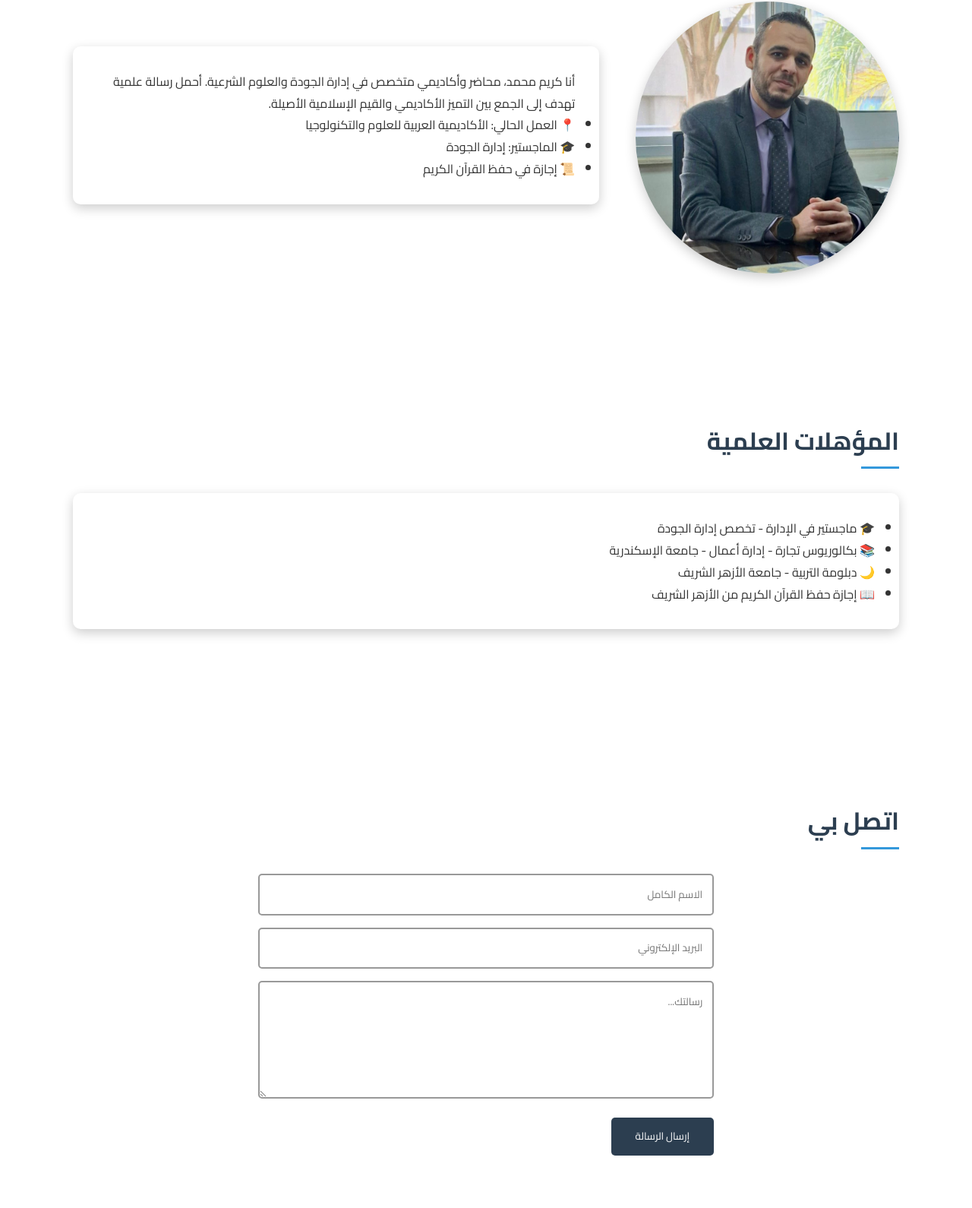
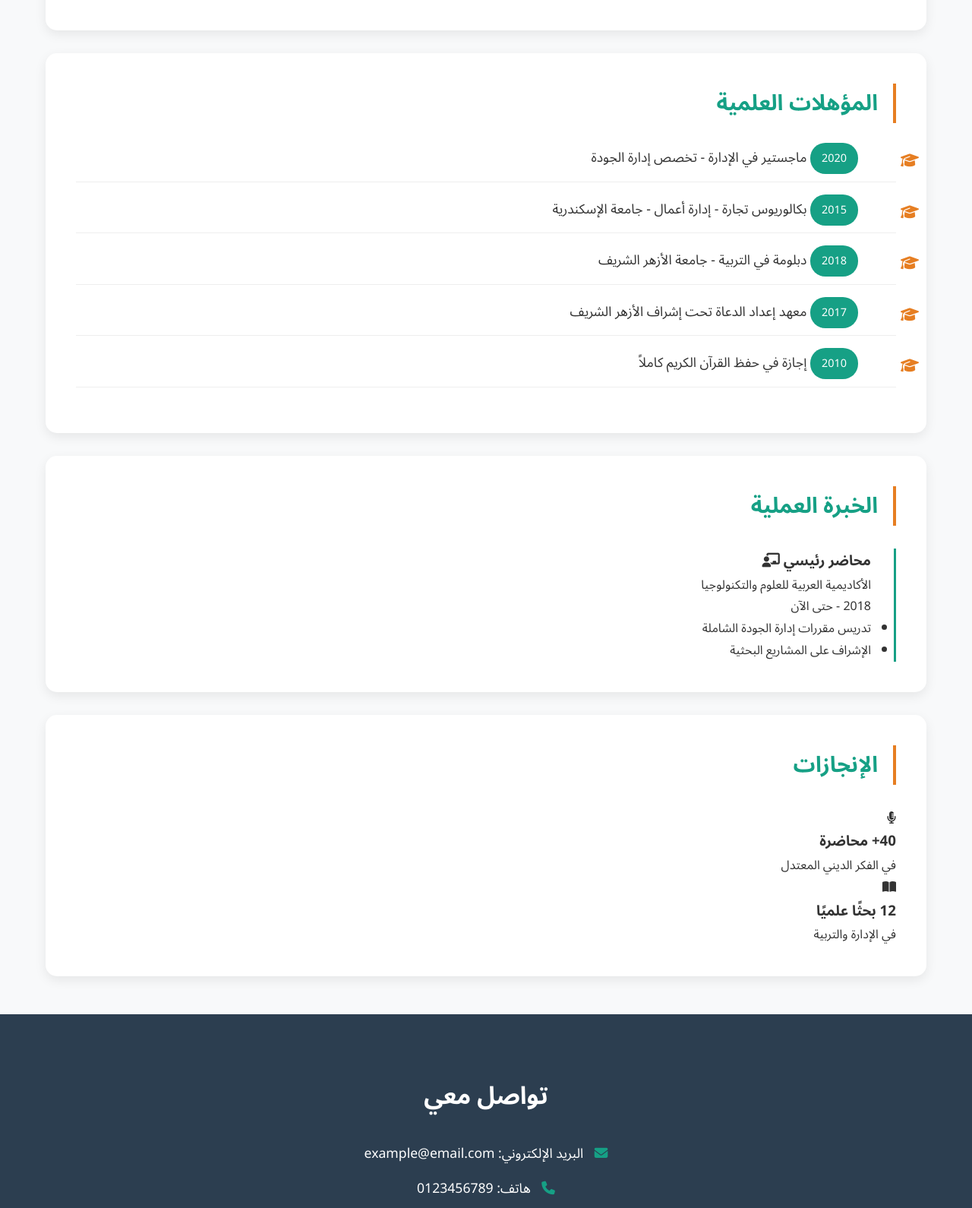
Before and after one commit to MohamedAdelMohamedMetwaley/kareem_portfolio, a plain HTML site: page index.html in a window 1280 px wide. Shown: the part 775-2365 px from the top of the page at 76% size. Drawn offline with Linux system fonts and the light colour scheme.

Commit message:
the third design

```diff
--- a/index.html
+++ b/index.html
@@ -3,91 +3,258 @@
   <head>
     <meta charset="UTF-8" />
     <meta name="viewport" content="width=device-width, initial-scale=1.0" />
-    <title>موقع كريم محمد</title>
+    <title>الموقع الشخصي - كريم محمد</title>
+    <link
+      href="https://fonts.googleapis.com/css2?family=Noto+Sans+Arabic:wght@300;400;600;700&display=swap"
+      rel="stylesheet"
+    />
     <link
       rel="stylesheet"
-      href="https://fonts.googleapis.com/css2?family=Cairo:wght@400;600;700&display=swap"
+      href="https://cdnjs.cloudflare.com/ajax/libs/font-awesome/6.4.0/css/all.min.css"
     />
-    <link rel="icon" type="image/svg+xml" href="/public/k.png" />
-    <link rel="stylesheet" href="./styles.css" />
+    <style>
+      :root {
+        --primary-color: #2c3e50;
+        --secondary-color: #16a085;
+        --accent-color: #e67e22;
+        --text-color: #333;
+      }
+
+      * {
+        margin: 0;
+        padding: 0;
+        box-sizing: border-box;
+        font-family: "Noto Sans Arabic", sans-serif;
+      }
+
+      body {
+        background-color: #f8f9fa;
+        line-height: 1.8;
+        color: var(--text-color);
+      }
+
+      .container {
+        max-width: 1200px;
+        margin: 0 auto;
+        padding: 20px;
+      }
+
+      header {
+        background: linear-gradient(135deg, var(--primary-color), #34495e);
+        color: white;
+        text-align: center;
+        padding: 80px 0;
+        box-shadow: 0 5px 15px rgba(0, 0, 0, 0.2);
+      }
+
+      .profile-img {
+        width: 220px;
+        height: 220px;
+        border-radius: 50%;
+        margin: 20px auto;
+        border: 5px solid rgba(255, 255, 255, 0.2);
+        box-shadow: 0 10px 30px rgba(0, 0, 0, 0.2);
+        transition: transform 0.3s ease;
+      }
+
+      .profile-img:hover {
+        transform: scale(1.05);
+      }
+
+      h1 {
+        font-size: 2.5rem;
+        margin-bottom: 15px;
+        letter-spacing: -1px;
+      }
+
+      .section {
+        background-color: white;
+        margin: 30px 0;
+        padding: 40px;
+        border-radius: 15px;
+        box-shadow: 0 5px 15px rgba(0, 0, 0, 0.08);
+        transition: transform 0.3s ease;
+      }
+
+      .section:hover {
+        transform: translateY(-5px);
+      }
+
+      h2 {
+        color: var(--secondary-color);
+        font-size: 1.8rem;
+        border-right: 4px solid var(--accent-color);
+        padding-right: 20px;
+        margin-bottom: 30px;
+        position: relative;
+      }
+
+      .qualification-list {
+        list-style: none;
+        font-size: 1.1rem;
+      }
+
+      .qualification-list li {
+        margin-bottom: 20px;
+        padding-right: 40px;
+        position: relative;
+        border-bottom: 1px solid #eee;
+        padding-bottom: 15px;
+      }
+
+      .qualification-list li::before {
+        content: "\f19d";
+        font-family: "Font Awesome 5 Free";
+        font-weight: 900;
+        color: var(--accent-color);
+        position: absolute;
+        right: -30px;
+        top: 2px;
+        font-size: 1.2rem;
+      }
+
+      .contact-info {
+        background: var(--primary-color);
+        color: white;
+        padding: 60px 0;
+        text-align: center;
+      }
+
+      .contact-info h3 {
+        font-size: 2rem;
+        margin-bottom: 30px;
+      }
+
+      .contact-info p {
+        margin: 15px 0;
+        font-size: 1.1rem;
+      }
+
+      .contact-info i {
+        margin-left: 10px;
+        color: var(--secondary-color);
+      }
+
+      @media (max-width: 768px) {
+        .container {
+          padding: 10px;
+        }
+
+        .section {
+          padding: 25px;
+        }
+
+        h1 {
+          font-size: 2rem;
+        }
+
+        h2 {
+          font-size: 1.5rem;
+        }
+      }
+
+      .badge {
+        background: var(--secondary-color);
+        color: white;
+        padding: 5px 15px;
+        border-radius: 20px;
+        font-size: 0.9rem;
+        margin-right: 10px;
+      }
+
+      .timeline {
+        border-right: 3px solid var(--secondary-color);
+        padding-right: 30px;
+      }
+    </style>
   </head>
   <body>
-    <!-- Header -->
     <header>
-      <div class="container">
-        <nav>
-          <ul>
-            <li><a href="#about">عنّي</a></li>
-            <li><a href="#education">المؤهلات</a></li>
-            <li><a href="#experience">الخبرات</a></li>
-            <li><a href="#contact">اتصل بي</a></li>
-          </ul>
-        </nav>
-      </div>
+      <img src="public/1.jpeg" alt="صورة كريم محمد" class="profile-img" />
+      <h1>كريم محمد</h1>
+      <p>خبير في الإدارة والدراسات الإسلامية</p>
     </header>
 
-    <!-- Hero Section -->
-    <section id="hero">
     <div class="container">
-        <h1>مرحبا بكم في موقعي الشخصي</h1>
-        <p>خبير جودة | داعية</p>
-      </div>
+      <section class="section">
+        <h2>نبذة عني</h2>
+        <p class="bio-text">
+          محاضر وخبير في الإدارة والدراسات الإسلامية، أتمتع بخبرة أكاديمية
+          وعملية تمتد لأكثر من 15 عامًا في مجال إدارة الجودة والفكر الديني
+          المعتدل، أسعى دائمًا إلى الجمع بين الأصالة الإسلامية والحداثة
+          الإدارية.
+        </p>
       </section>
 
-    <!-- About Section -->
-    <section id="about">
-      <div class="container">
-        <h2>عنّي</h2>
-        <div class="about-content">
-          <img src="./public/1.jpeg" alt="كريم محمد" />
-          <div class="card">
-            <p>
-              أنا كريم محمد، محاضر وأكاديمي متخصص في إدارة الجودة والعلوم
-              الشرعية. أحمل رسالة علمية تهدف إلى الجمع بين التميز الأكاديمي
-              والقيم الإسلامية الأصيلة.
-            </p>
-            <ul>
-              <li>📍 العمل الحالي: الأكاديمية العربية للعلوم والتكنولوجيا</li>
-              <li>🎓 الماجستير: إدارة الجودة</li>
-              <li>📜 إجازة في حفظ القرآن الكريم</li>
+      <section class="section">
+        <h2>المؤهلات العلمية</h2>
+        <ul class="qualification-list">
+          <li>
+            <span class="badge">2020</span> ماجستير في الإدارة - تخصص إدارة
+            الجودة
+          </li>
+          <li>
+            <span class="badge">2015</span> بكالوريوس تجارة - إدارة أعمال -
+            جامعة الإسكندرية
+          </li>
+          <li>
+            <span class="badge">2018</span> دبلومة في التربية - جامعة الأزهر
+            الشريف
+          </li>
+          <li>
+            <span class="badge">2017</span> معهد إعداد الدعاة تحت إشراف الأزهر
+            الشريف
+          </li>
+          <li>
+            <span class="badge">2010</span> إجازة في حفظ القرآن الكريم كاملاً
+          </li>
         </ul>
-          </div>
-        </div>
-      </div>
       </section>
 
-    <!-- Education Section -->
-    <section id="education">
-      <div class="container">
-        <h2>المؤهلات العلمية</h2>
-        <div class="card">
-          <ul>
-            <li>🎓 ماجستير في الإدارة - تخصص إدارة الجودة</li>
-            <li>📚 بكالوريوس تجارة - إدارة أعمال - جامعة الإسكندرية</li>
-            <li>🌙 دبلومة التربية - جامعة الأزهر الشريف</li>
-            <li>📖 إجازة حفظ القرآن الكريم من الأزهر الشريف</li>
+      <section class="section">
+        <h2>الخبرة العملية</h2>
+        <div class="timeline">
+          <div class="experience-item">
+            <h3>محاضر رئيسي <i class="fas fa-chalkboard-teacher"></i></h3>
+            <p class="company">الأكاديمية العربية للعلوم والتكنولوجيا</p>
+            <p class="duration">2018 - حتى الآن</p>
+            <ul class="responsibilities">
+              <li>تدريس مقررات إدارة الجودة الشاملة</li>
+              <li>الإشراف على المشاريع البحثية</li>
             </ul>
           </div>
         </div>
       </section>
 
-    <!-- Contact Section -->
-    <section id="contact">
-      <div class="container">
-        <h2>اتصل بي</h2>
-        <form>
-          <input type="text" placeholder="الاسم الكامل" required />
-          <input type="email" placeholder="البريد الإلكتروني" required />
-          <textarea rows="5" placeholder="رسالتك..." required></textarea>
-          <button type="submit">إرسال الرسالة</button>
-        </form>
+      <section class="section">
+        <h2>الإنجازات</h2>
+        <div class="achievements-grid">
+          <div class="achievement-card">
+            <i class="fas fa-microphone-alt"></i>
+            <h3>40+ محاضرة</h3>
+            <p>في الفكر الديني المعتدل</p>
+          </div>
+          <div class="achievement-card">
+            <i class="fas fa-book-open"></i>
+            <h3>12 بحثًا علميًا</h3>
+            <p>في الإدارة والتربية</p>
+          </div>
         </div>
       </section>
+    </div>
 
-    <!-- Footer -->
-    <footer>
+    <footer class="contact-info">
       <div class="container">
-        <p>© 2023 جميع الحقوق محفوظة - كريم محمد</p>
+        <h3>تواصل معي</h3>
+        <p>
+          <i class="fas fa-envelope"></i> البريد الإلكتروني: example@email.com
+        </p>
+        <p><i class="fas fa-phone"></i> هاتف: 0123456789</p>
+        <div class="social-links">
+          <a href="#"><i class="fab fa-linkedin"></i></a>
+          <a href="#"><i class="fab fa-twitter"></i></a>
+          <a href="#"><i class="fab fa-facebook"></i></a>
+        </div>
       </div>
     </footer>
   </body>
```
Lines whose indentation alone changed are shown as unchanged.
